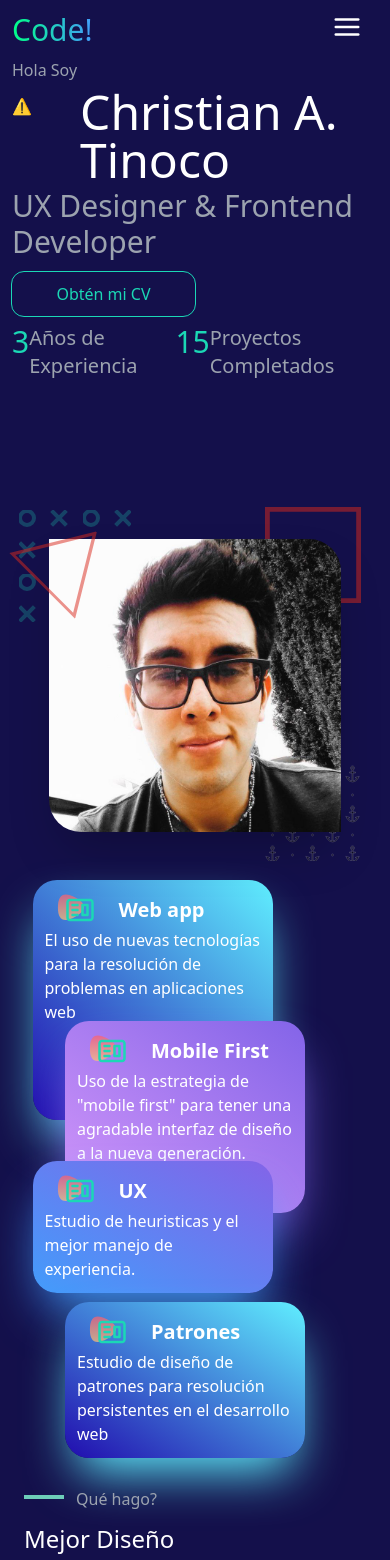
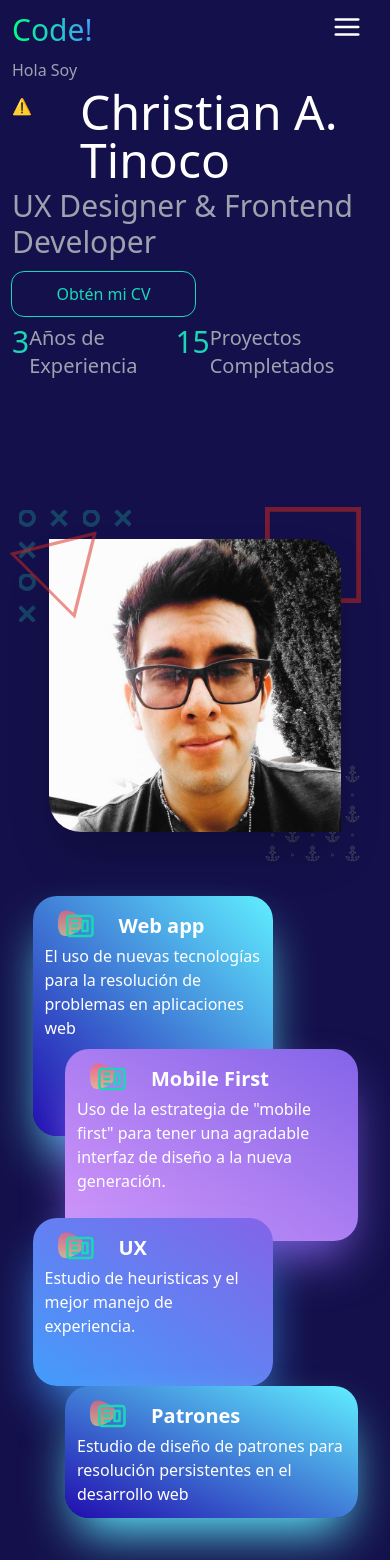
Before and after one commit to AxelTinoco/portafolio, a React (Create React App) app: page / in a window 390 px wide. Shown: the top 1560 px of the page. Built offline with nearby package versions, Linux system fonts and the light colour scheme; no server answers.

Commit message:
Fix flexbox

```diff
--- a/src/App.js
+++ b/src/App.js
@@ -88,7 +88,7 @@ function App() {
 
       <SectionTwo />
 
-      <div className='col-span-12' id='works'>
+      <div className='col-span-12 mt-20' id='works'>
         <SectionWorks />
 
       </div>
--- a/src/components/sections/SectionTwo.js
+++ b/src/components/sections/SectionTwo.js
@@ -6,13 +6,14 @@ import { CgWebsite } from "react-icons/cg"
 
 export const SectionTwo = () => {
   return (
-    <div className="col-span-12 grid grid-cols-12 md:grid-rows-5 grid-rows-6 my-9 h-screen bg-[#14104b]">
-      <div className="col-span-2 col-start-2">
+    <div className="col-span-12 my-9 mb-9 h-screen bg-[#14104b] grid grid-cols-12 grid-rows-5">
+
+      <div className="col-span-11 col-start-2 md:col-span-2">
         <div className="flex bg-gradient-to-tr from-[#210cae] to-[#60efff] w-60 h-60 flex-col rounded-3xl p-3
-              shadow-2xl shadow-[#60efff]"
+              shadow-2xl shadow-[#60efff] my-4"
 
         >
-          <div className="flex  flex-row items-center h-9 space-x-6">
+          <div className="flex flex-row items-center h-9 space-x-6">
             <div className="relative">
               <img src={bloop} alt="bloop" className="w-12 absolute left-0 z-0 -top-3 opacity-70" />
 
@@ -26,12 +27,12 @@ export const SectionTwo = () => {
         </div>
       </div>
 
-      <div className="md:col-start-4 md:col-span-2 row-start-2 col-start-3">
-        <div className="flex bg-gradient-to-tr from-[#d397fa] to-[#8364e8] w-60 h-48 md:h-60  flex-col rounded-3xl p-3
+      <div className="md:col-start-4 md:col-span-2 md:row-start-2 col-start-3 col-span-9">
+        <div className="flex bg-gradient-to-tr from-[#d397fa] to-[#8364e8] md:w-60 h-48 md:h-60  flex-col rounded-3xl p-3
               shadow-2xl shadow-[#8364e8]"
 
         >
-          <div className="flex  flex-row items-center h-9 space-x-6">
+          <div className="flex  flex-row items-center h-9 space-x-6 w-full">
             <div className="relative">
               <img src={bloop} alt="bloop" className="w-12 absolute left-0 z-0 -top-3 opacity-70" />
 
@@ -46,9 +47,9 @@ export const SectionTwo = () => {
       </div>
 
 
-      <div className="col-span-2 col-start-2 row-start-3 ">
+      <div className="md:col-span-2 col-start-2 row-start-3 col-span-8">
         <div className="flex bg-gradient-to-tr from-[#439cfb] to-[#8364e8] w-60 flex-col rounded-3xl p-3
-              shadow-2xl shadow-[#439cfb]"
+              shadow-2xl shadow-[#439cfb] h-full"
 
         >
           <div className="flex  flex-row items-center h-9 space-x-6">
@@ -65,8 +66,8 @@ export const SectionTwo = () => {
         </div>
       </div>
 
-      <div className="col-span-2 md:col-start-4 row-start-4 col-start-3">
-        <div className="flex bg-gradient-to-tr from-[#210cae] to-[#60efff] w-60 md:h-52  flex-col rounded-3xl p-3
+      <div className="md:col-span-2 md:col-start-4 row-start-4 col-start-3 col-span-9">
+        <div className="flex bg-gradient-to-tr from-[#210cae] to-[#60efff] md:w-60 md:h-52  flex-col rounded-3xl p-3
               shadow-2xl shadow-[#60efff]"
 
         >
@@ -85,7 +86,7 @@ export const SectionTwo = () => {
       </div>
 
 
-      <div className="col-span-12 flex p-3 md:col-start-7 flex-col md:col-end-12 my-3">
+      <div className="col-span-12 flex p-3 md:col-start-7 flex-col md:col-end-12 mt-3">
 
         <h3 className="text-gray-400 flex mt-5"><span><img src={line} alt="line" className="mx-3" /></span>Qué hago?</h3>
 
@@ -124,6 +125,8 @@ export const SectionTwo = () => {
 
       </div>
 
+
+
     </div>
   )
 }
--- a/src/components/sections/SectionWorks.js
+++ b/src/components/sections/SectionWorks.js
@@ -13,7 +13,7 @@ export const SectionWorks = () => {
     const desc = [
         {
         title : "Journal App",
-        desc : "En esta aplicación, use auth con google api, firestore y firebase, use redux para estos estados de autenticación",
+        desc : "En esta aplicación, use auth con Google api, firestore y firebase.",
         link : 'https://journal-app-drab.vercel.app/auth/login'
         },
 
--- a/src/index.css
+++ b/src/index.css
@@ -550,20 +550,36 @@ Ensure the default browser behavior of the `hidden` attribute.
   grid-column: span 12 / span 12;
 }
 
+.col-span-8 {
+  grid-column: span 8 / span 8;
+}
+
 .col-span-2 {
   grid-column: span 2 / span 2;
+}
+
+.col-span-11 {
+  grid-column: span 11 / span 11;
+}
+
+.col-span-9 {
+  grid-column: span 9 / span 9;
+}
+
+.col-span-10 {
+  grid-column: span 10 / span 10;
+}
+
+.col-start-3 {
+  grid-column-start: 3;
 }
 
 .col-start-2 {
   grid-column-start: 2;
 }
 
-.col-start-3 {
-  grid-column-start: 3;
-}
-
-.row-start-2 {
-  grid-row-start: 2;
+.col-end-11 {
+  grid-column-end: 11;
 }
 
 .row-start-3 {
@@ -599,14 +615,29 @@ Ensure the default browser behavior of the `hidden` attribute.
   margin-bottom: 2.25rem;
 }
 
+.my-4 {
+  margin-top: 1rem;
+  margin-bottom: 1rem;
+}
+
 .my-3 {
   margin-top: 0.75rem;
   margin-bottom: 0.75rem;
 }
 
-.my-4 {
-  margin-top: 1rem;
-  margin-bottom: 1rem;
+.my-5 {
+  margin-top: 1.25rem;
+  margin-bottom: 1.25rem;
+}
+
+.my-10 {
+  margin-top: 2.5rem;
+  margin-bottom: 2.5rem;
+}
+
+.my-16 {
+  margin-top: 4rem;
+  margin-bottom: 4rem;
 }
 
 .mt-10 {
@@ -627,6 +658,18 @@ Ensure the default browser behavior of the `hidden` attribute.
 
 .ml-5 {
   margin-left: 1.25rem;
+}
+
+.mb-9 {
+  margin-bottom: 2.25rem;
+}
+
+.mt-3 {
+  margin-top: 0.75rem;
+}
+
+.mt-20 {
+  margin-top: 5rem;
 }
 
 .flex {
@@ -703,6 +746,10 @@ Ensure the default browser behavior of the `hidden` attribute.
 
 .h-96 {
   height: 24rem;
+}
+
+.h-11 {
+  height: 2.75rem;
 }
 
 .w-screen {
@@ -819,6 +866,10 @@ Ensure the default browser behavior of the `hidden` attribute.
 
 .grid-rows-6 {
   grid-template-rows: repeat(6, minmax(0, 1fr));
+}
+
+.grid-rows-5 {
+  grid-template-rows: repeat(5, minmax(0, 1fr));
 }
 
 .flex-row {
@@ -1200,6 +1251,14 @@ Ensure the default browser behavior of the `hidden` attribute.
     grid-column: span 4 / span 4;
   }
 
+  .md\:col-span-5 {
+    grid-column: span 5 / span 5;
+  }
+
+  .md\:col-span-6 {
+    grid-column: span 6 / span 6;
+  }
+
   .md\:col-start-4 {
     grid-column-start: 4;
   }
@@ -1210,6 +1269,10 @@ Ensure the default browser behavior of the `hidden` attribute.
 
   .md\:col-end-12 {
     grid-column-end: 12;
+  }
+
+  .md\:row-start-2 {
+    grid-row-start: 2;
   }
 
   .md\:m-0 {
@@ -1239,6 +1302,10 @@ Ensure the default browser behavior of the `hidden` attribute.
     display: flex;
   }
 
+  .md\:grid {
+    display: grid;
+  }
+
   .md\:hidden {
     display: none;
   }
@@ -1265,6 +1332,10 @@ Ensure the default browser behavior of the `hidden` attribute.
 
   .md\:h-52 {
     height: 13rem;
+  }
+
+  .md\:h-9 {
+    height: 2.25rem;
   }
 
   .md\:w-1\/2 {
@@ -1299,8 +1370,12 @@ Ensure the default browser behavior of the `hidden` attribute.
     width: 100%;
   }
 
-  .md\:grid-rows-5 {
-    grid-template-rows: repeat(5, minmax(0, 1fr));
+  .md\:w-60 {
+    width: 15rem;
+  }
+
+  .md\:grid-rows-6 {
+    grid-template-rows: repeat(6, minmax(0, 1fr));
   }
 
   .md\:flex-row {
```
